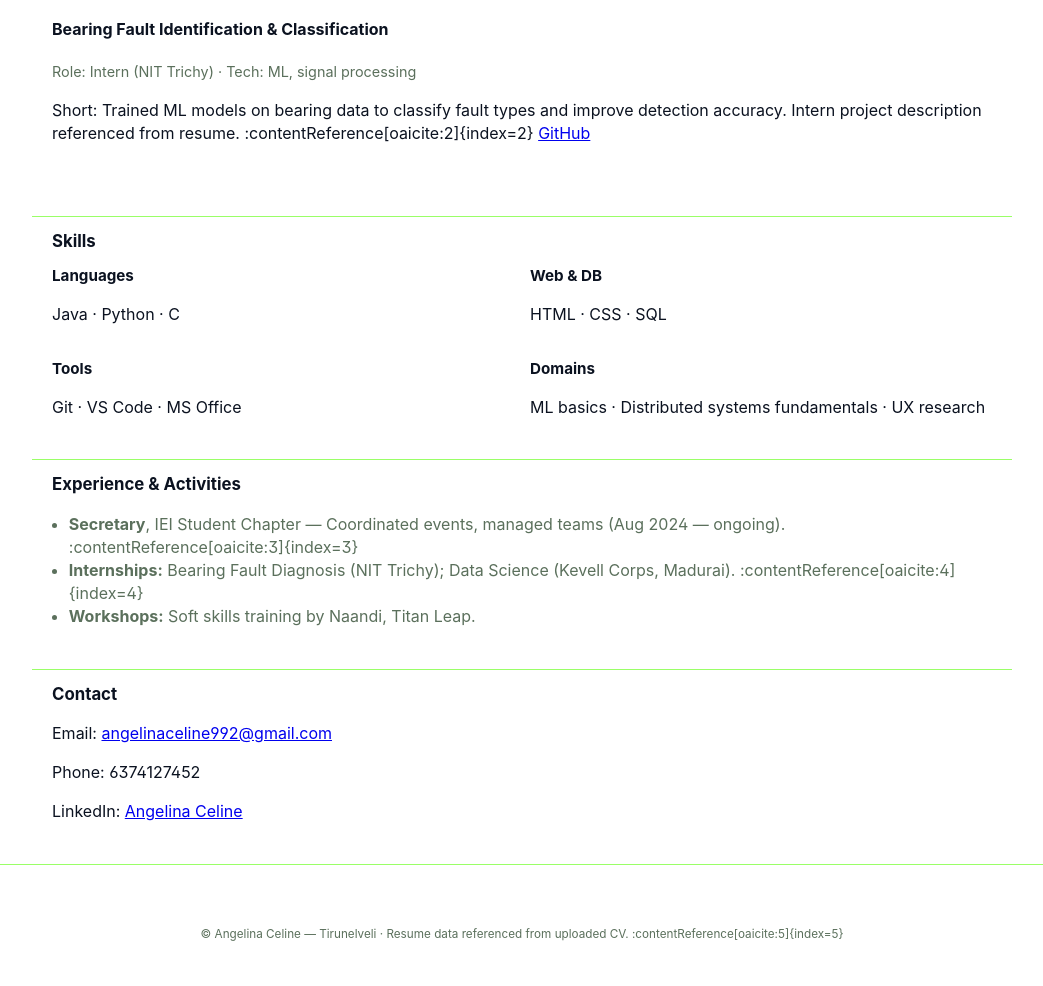
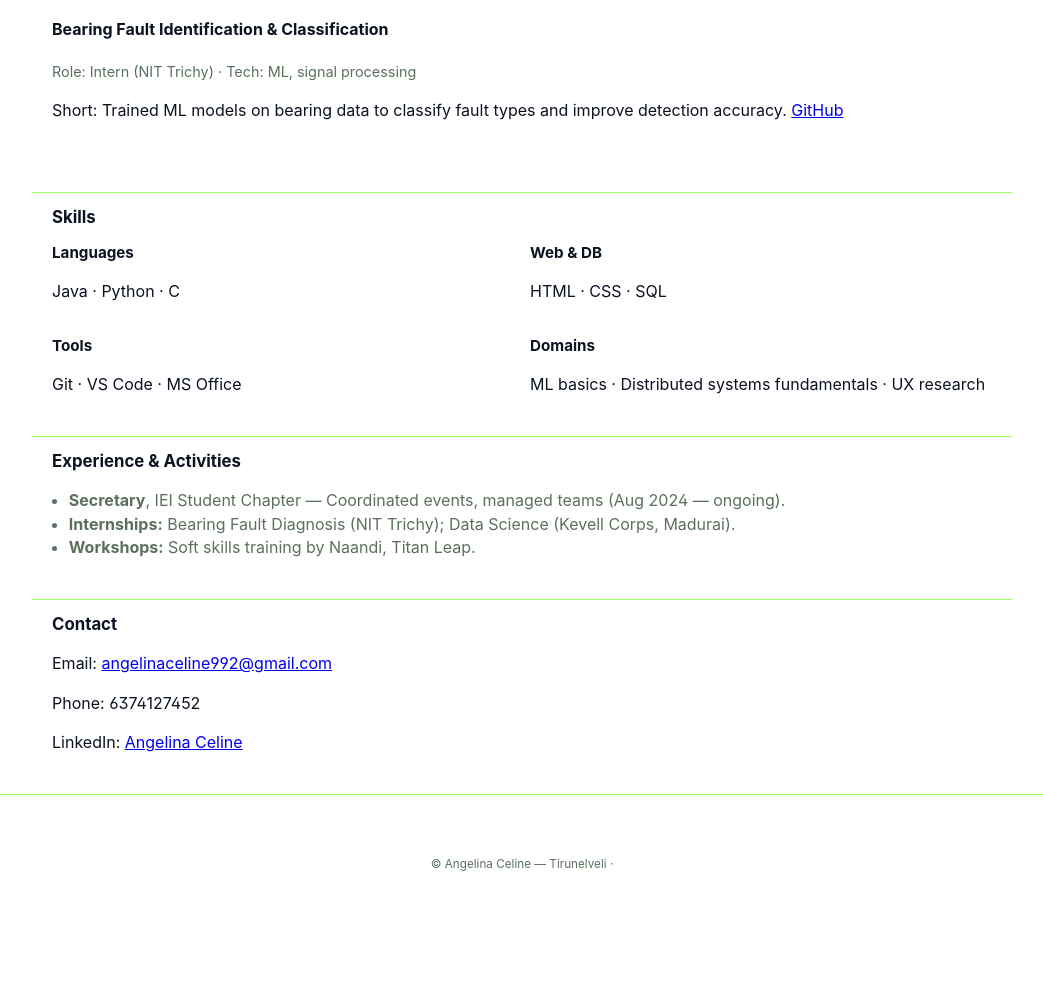
Before and after one commit to angieceline/portfolio, a plain HTML site: page Portfolio/index.html in a window 1280 px wide. Shown: the part 846-1832 px from the top of the page, without its empty margins (118-1161 px from the left). After the commit the page ends 1777 px from the top, so only its background shows below. Drawn offline with Linux system fonts and the light colour scheme.

Commit message:
Update project description and remove references

```diff
--- a/Portfolio/index.html
+++ b/Portfolio/index.html
@@ -72,7 +72,7 @@
       <article class="project">
         <h4>Bearing Fault Identification & Classification</h4>
         <p class="proj-meta">Role: Intern (NIT Trichy) · Tech: ML, signal processing</p>
-        <p>Short: Trained ML models on bearing data to classify fault types and improve detection accuracy. Intern project description referenced from resume. :contentReference[oaicite:2]{index=2}
+        <p>Short: Trained ML models on bearing data to classify fault types and improve detection accuracy.
             <a href="https://github.com/angieceline/Bearing-Fault-Diagnosis" target="_blank" rel="noopener">GitHub</a>
         </p>
       </article>
@@ -105,8 +105,8 @@
     <section id="experience" class="container section">
       <h3>Experience & Activities</h3>
       <ul>
-        <li><strong>Secretary</strong>, IEI Student Chapter — Coordinated events, managed teams (Aug 2024 — ongoing). :contentReference[oaicite:3]{index=3}</li>
-        <li><strong>Internships:</strong> Bearing Fault Diagnosis (NIT Trichy); Data Science (Kevell Corps, Madurai). :contentReference[oaicite:4]{index=4}</li>
+        <li><strong>Secretary</strong>, IEI Student Chapter — Coordinated events, managed teams (Aug 2024 — ongoing).</li>
+        <li><strong>Internships:</strong> Bearing Fault Diagnosis (NIT Trichy); Data Science (Kevell Corps, Madurai).</li>
         <li><strong>Workshops:</strong> Soft skills training by Naandi, Titan Leap.</li>
       </ul>
     </section>
@@ -122,7 +122,7 @@
 
   <footer class="site-footer">
     <div class="container">
-      <small>© Angelina Celine — Tirunelveli · Resume data referenced from uploaded CV. :contentReference[oaicite:5]{index=5}</small>
+      <small>© Angelina Celine — Tirunelveli ·</small>
     </div>
   </footer>
 
```
